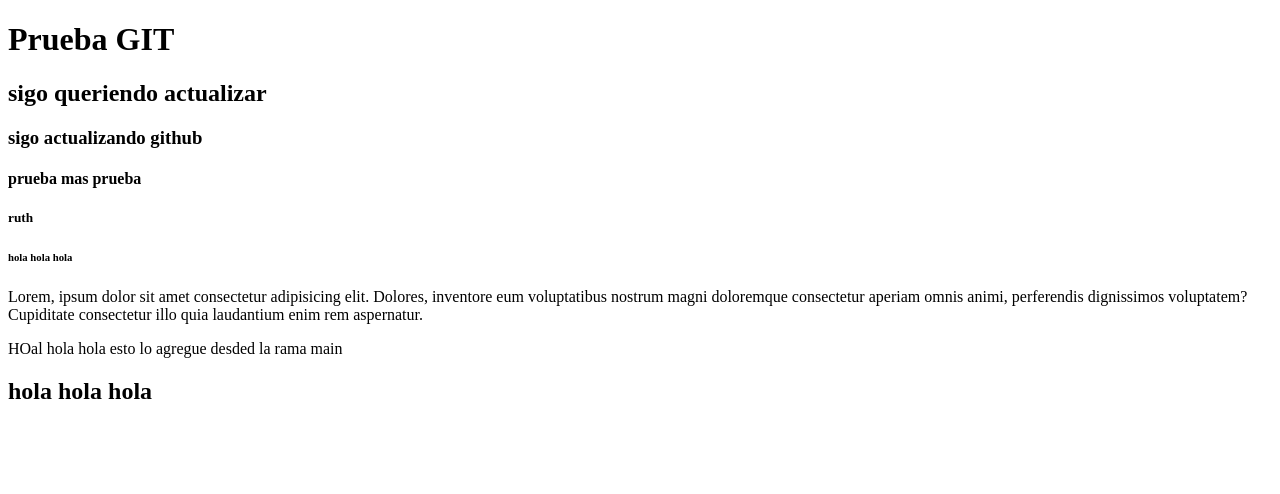
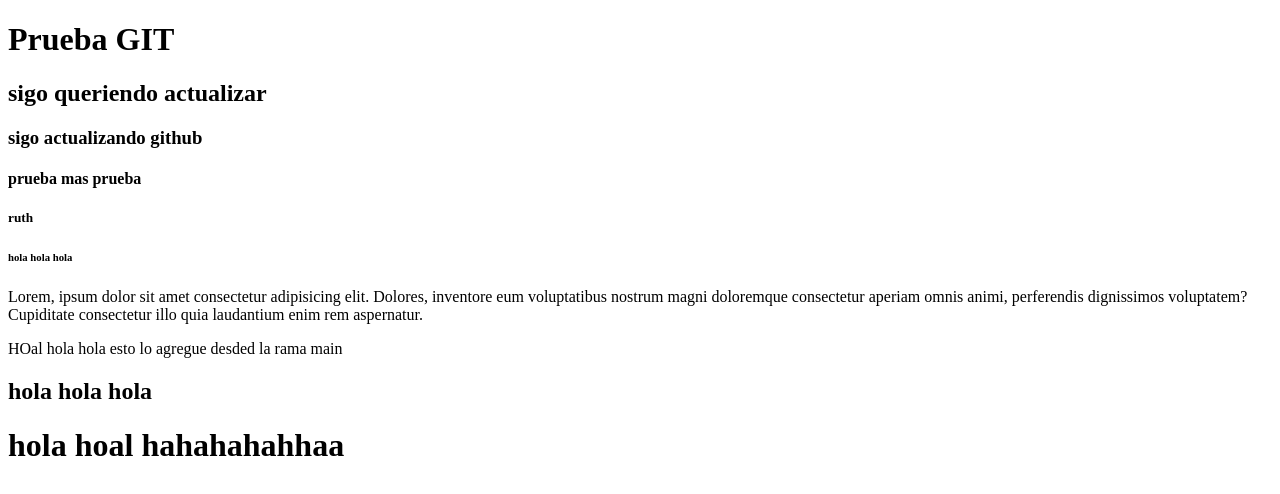
Before and after one commit to RuthVacc/RepositorioPrueba, a plain HTML site: page index.html in a window 1280 px wide. Drawn offline with Linux system fonts and the light colour scheme.

Commit message:
nuevo h1 creado en ramacambios2

```diff
--- a/index.html
+++ b/index.html
@@ -17,5 +17,6 @@
      voluptatem? Cupiditate consectetur illo quia laudantium enim rem aspernatur.</p>
      <p>HOal hola hola esto lo agregue desded la rama main </p>
      <h2>hola hola hola</h2>
+     <h1>hola hoal hahahahahhaa</h1>
 </body>
 </html>
```
